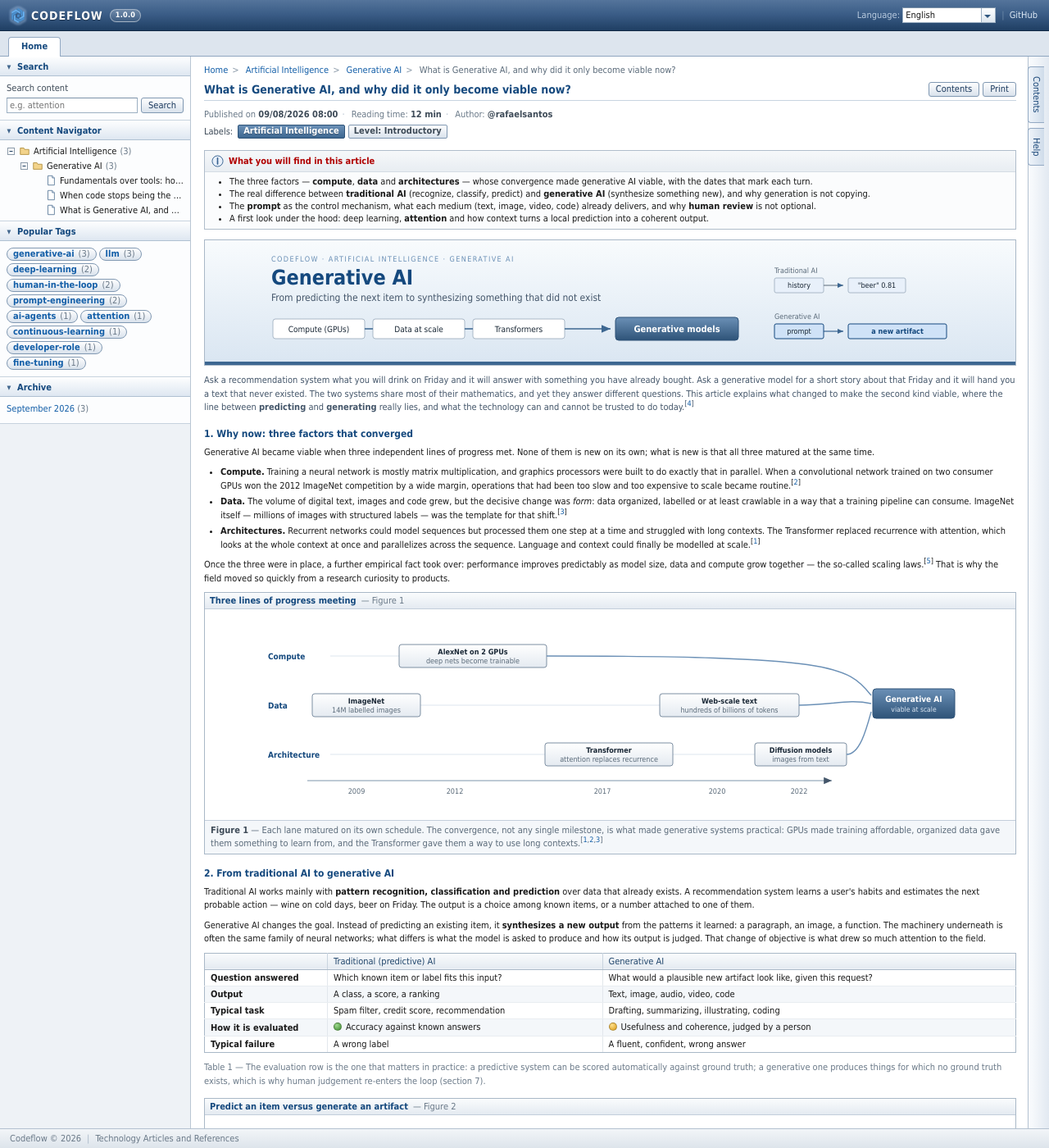
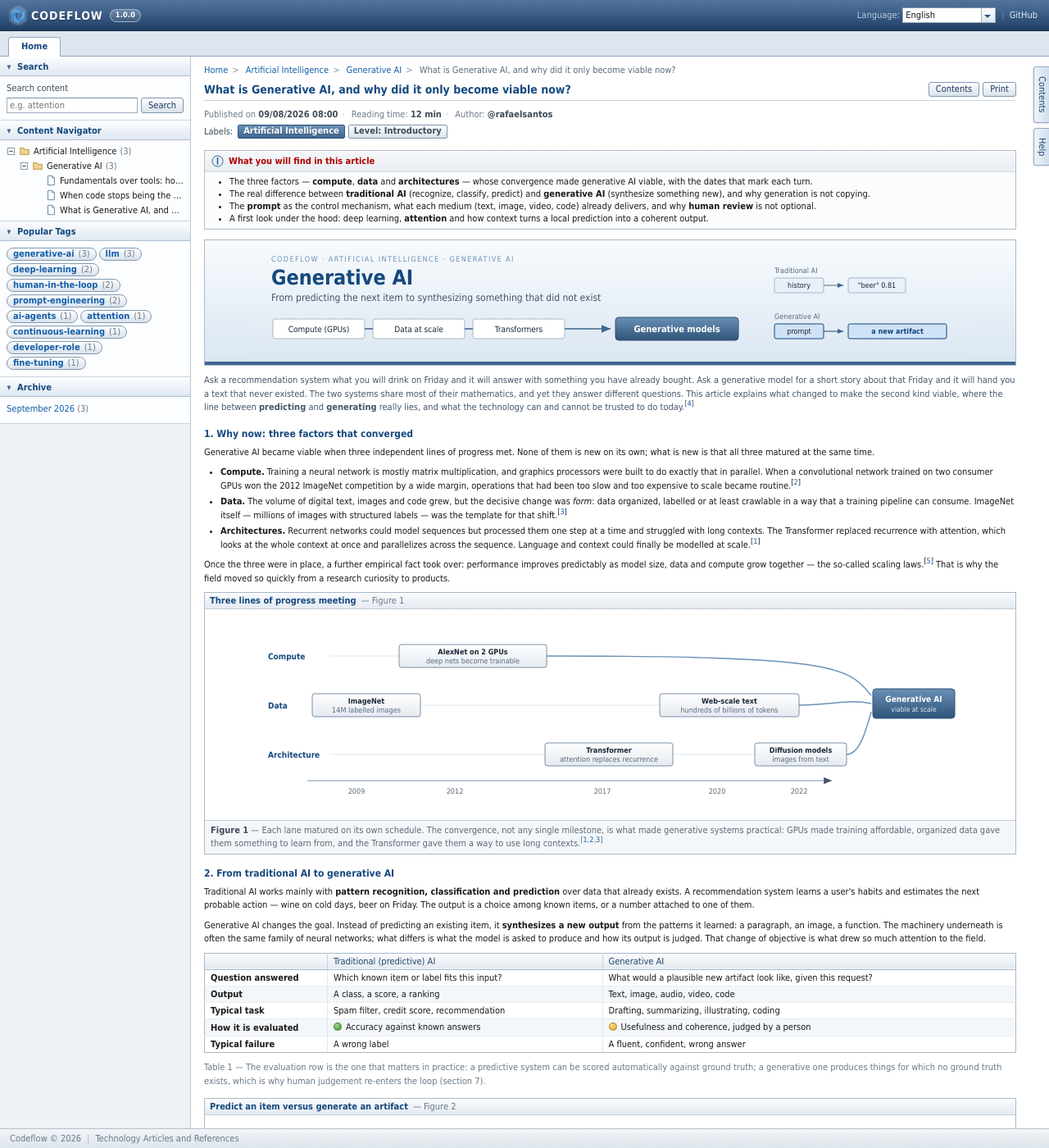
Before and after one commit to codeflow/codeflow.github.io, a Jekyll site: the page built from _posts/2026-09-08-what-is-generative-ai-and-why-did-it-only-become-viable-now.html, in a window 1280 px wide and 1400 px high. Shown: the whole window at 82% size. Built offline with Jekyll 4.4.1, drawn with Linux system fonts in a browser that asks for light colours; comment, search, counter and statistics services are not loaded.

Commit message:
Drawer tabs without the dock panel, flush with the right edge

```diff
--- a/assets/css/adf-fusion.overrides.css
+++ b/assets/css/adf-fusion.overrides.css
@@ -834,3 +834,7 @@
   .af-tabBar::-webkit-scrollbar { display: none; }
   .af-tab { flex: none; padding-left: 9px; padding-right: 9px; }
 }
+
+/* ---------- Dock das gavetas sem painel: só as abas Sumário/Ajuda, coladas na margem direita (todos os posts) ---------- */
+.af-drawerDock { background: transparent; border-left: 0; align-items: flex-end; }   /* abas coladas na margem direita */
+.af-drawerTab { margin-left: 0; margin-right: -1px; border-right: none; border-radius: 4px 0 0 4px; box-shadow: -1px 1px 2px rgba(20, 40, 70, .12); }
```
